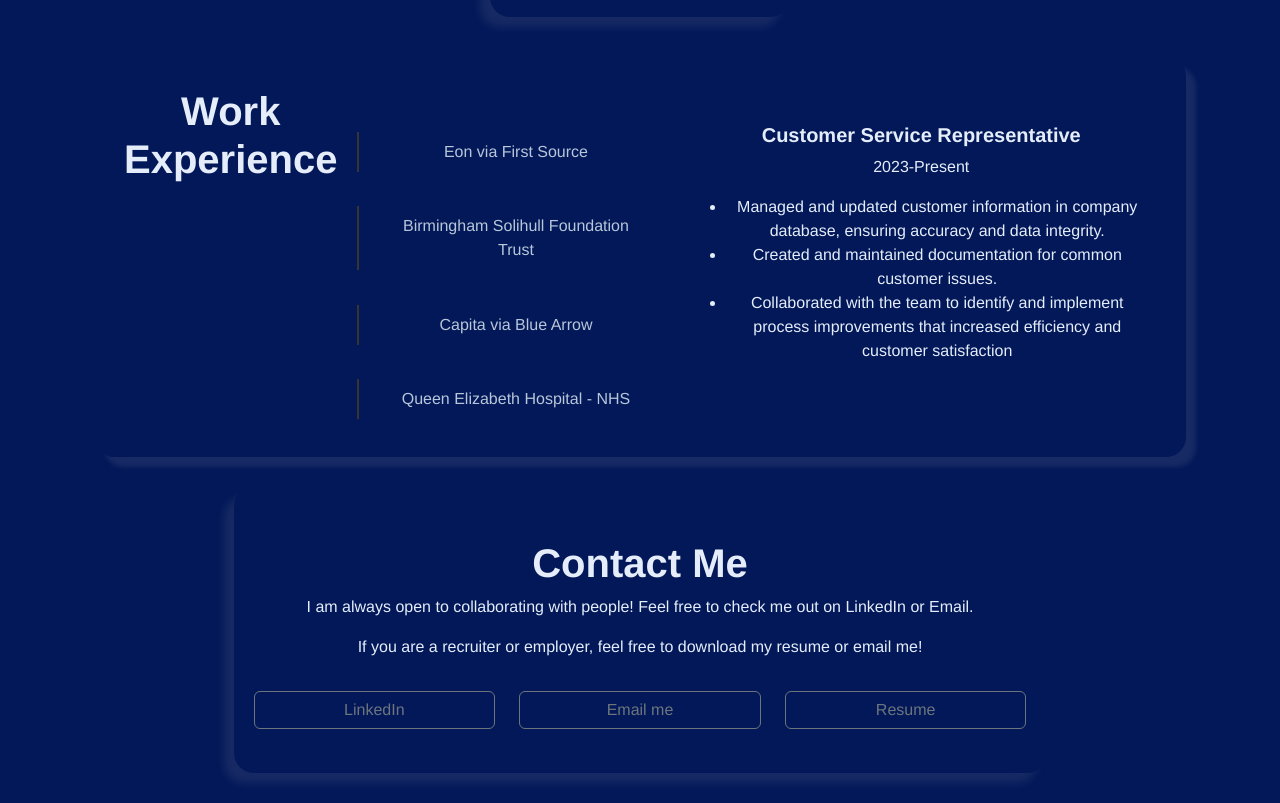
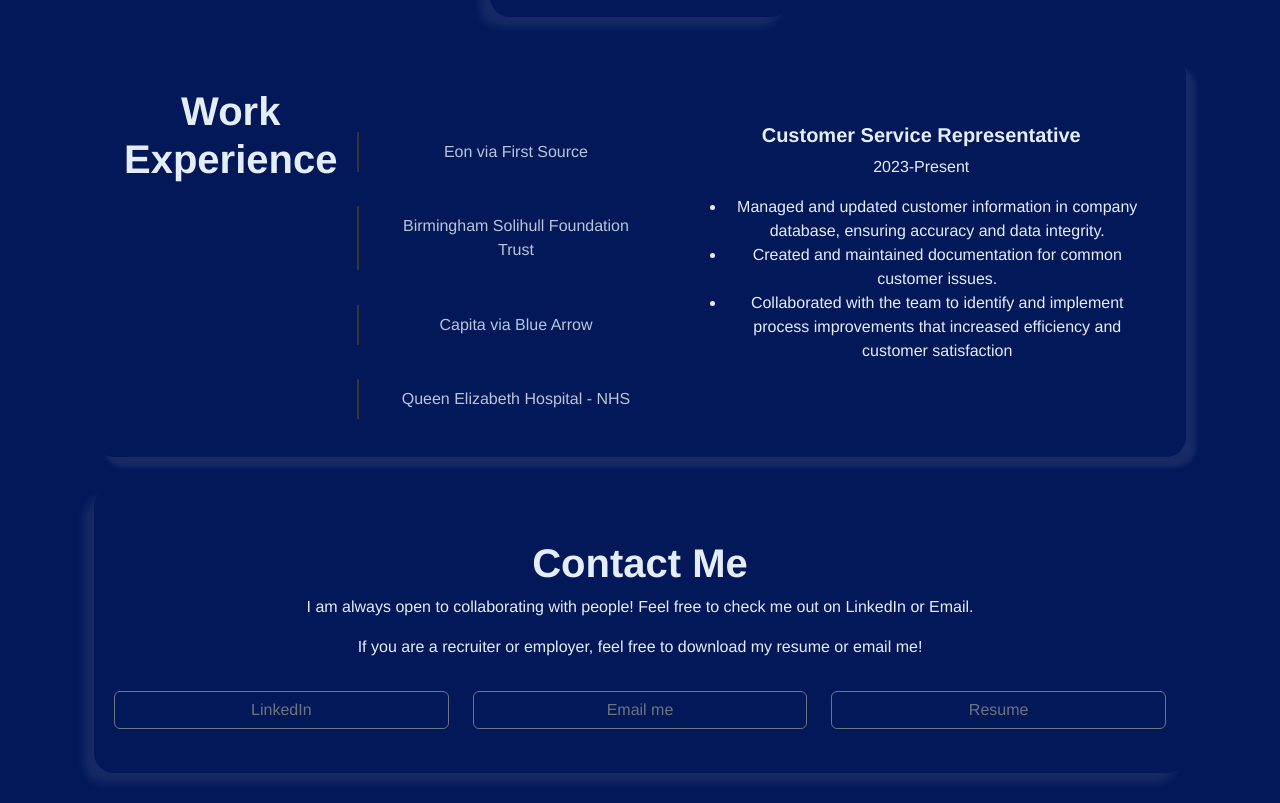
Before and after one commit to DanilleH22/portfolio, a React (Create React App) app: page / in a window 1280 px wide. Shown: the part 2406-3209 px from the top of the page. Built offline with nearby package versions, Linux system fonts and the light colour scheme.

Commit message:
Refactor contact me container width

```diff
--- a/src/pages/ContactMe.js
+++ b/src/pages/ContactMe.js
@@ -26,7 +26,7 @@ export default function ContactMe() {
   const handleClick = () => setLoading(true);
 
   return (
-    <Container fluid style={{ width: '75%'}}>
+    <Container fluid style={{ width: '100%'}}>
       <ScrollAnimation className={styles.ContactMeCard}>
       <Row className="pt-3 mb-3 mt-3 text-center">
         <h1><strong>Contact Me</strong></h1>
```
